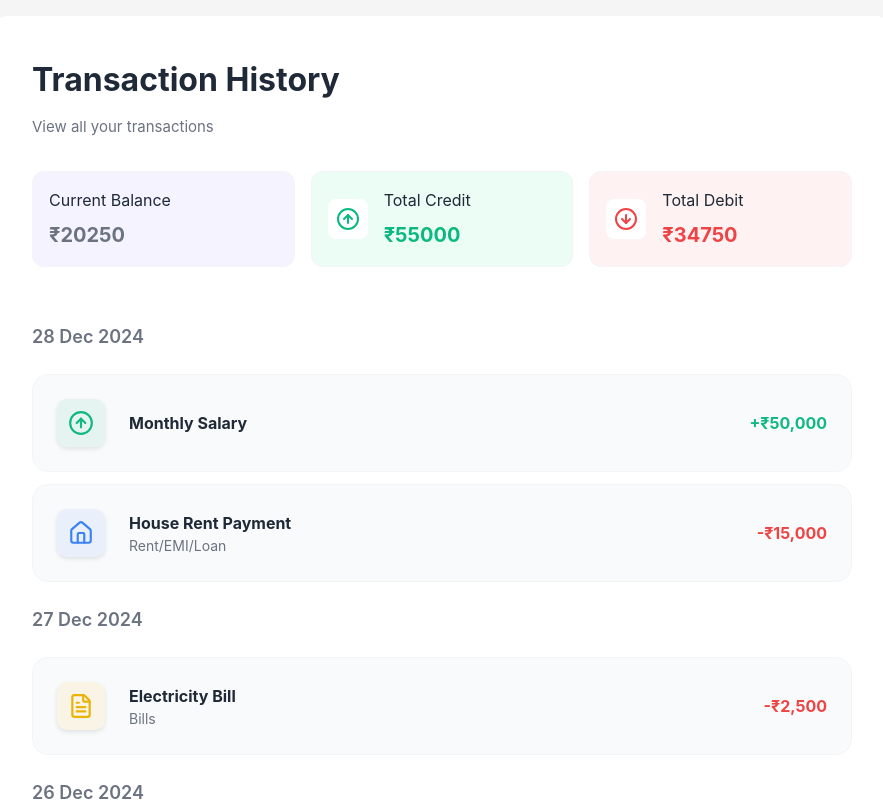
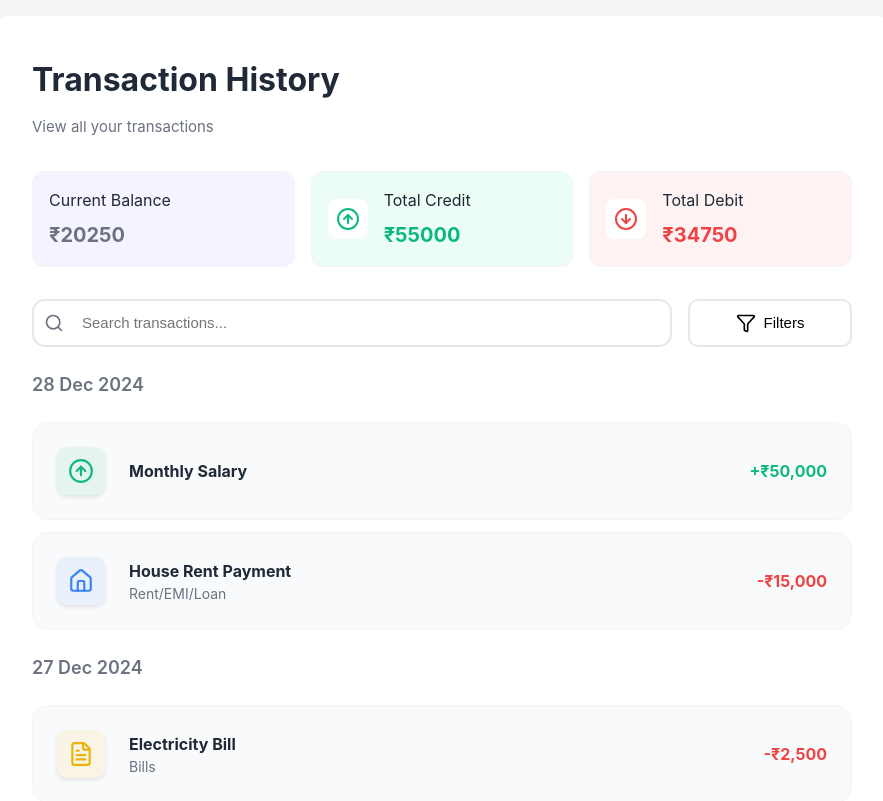
Before and after one commit to bishtneelam/Personal-Finance-Dashboard, a React (Vite) app: page / in a window 1280 px wide. Shown: the top 801 px of the page, without its empty margins (198-1081 px from the left). Built offline with nearby package versions, Linux system fonts and the light colour scheme.

Commit message:
Search & Filter UI Design

```diff
--- a/src/features/transactionHistory/TransactionHistory.jsx
+++ b/src/features/transactionHistory/TransactionHistory.jsx
@@ -5,6 +5,7 @@ import '../../index.css';
 import { DateHeader } from './ui/DateHeader';
 import { SummaryCard } from './ui/SummaryCard';
 import { TransactionCard } from './ui/TransactionCard';
+import { SearchFilter } from './ui/SearchFilter';
 export default function TransactionHistory() {
     const { groupedData} = useTransactionHistory();
     return(
@@ -16,6 +17,9 @@ export default function TransactionHistory() {
                 <div className={styles.sections}>
                     <SummaryCard summaryData={SUMMARYDATA} />
                 </div>
+
+                {/* Search & Filter */}
+                <SearchFilter />
 
                 <div className={`${styles.sections} ${styles.transactionHeight} scrollable`}>
                     {
--- /dev/null
+++ b/src/features/transactionHistory/hooks/useSearchFilter.ts
@@ -0,0 +1,20 @@
+import { useState } from "react";
+
+export function useSearchFilter() {
+    const [showFilters, setShowFilters] = useState(false);
+    const [type, setType] = useState("all");
+    const [category, setCategory] = useState("all");
+    const [searchQuery, setSearchQuery] = useState("");
+
+    const handleFilterClick = () => {
+        setShowFilters(prev => !prev)
+    }
+    return {
+        showFilters,
+        type,
+        category,
+        searchQuery,
+        setSearchQuery,
+        handleFilterClick
+    }
+}
--- a/src/features/transactionHistory/styles/TransactionHistory.module.css
+++ b/src/features/transactionHistory/styles/TransactionHistory.module.css
@@ -121,3 +121,49 @@
 .transactionHeight {
     max-height: 600px;
 }
+.searchInput {
+    width: 100%;
+    padding: 12px;
+    padding-left: 48px;
+    border: 2px solid #e5e7eb;
+    border-radius: .8rem;
+    outline: none;
+    font-size: 15px;
+    height: var(--control-height);
+}
+.searchWrapper {
+    position: relative;
+    cursor: pointer;
+    flex: .8;
+}
+.searchIcon {
+    position: absolute;
+    left: 12px;
+    top: 50%;
+    transform: translateY(-50%);
+    color: #6b7280;
+}
+.searchContainer {
+    display: flex;
+    justify-content: space-between;
+    gap: 1rem;
+}
+.filterButton {
+    flex: .2;
+    display: flex;
+    align-items: center;
+    justify-content: center;
+    gap: .5rem;
+    border: 2px solid #e5e7eb;
+    border-radius: 10px;
+    font-size: 15px;
+    font-weight: 500;
+    cursor: pointer;
+    transition: all 0.2s ease;
+    background-color: #fff;
+}
+ .filterButtonActive {
+    border-color: #667eea;
+    background-color: #f0f4ff;
+    color: #667eea
+  }
--- a/src/features/transactionHistory/ui/SearchFilter.jsx
+++ b/src/features/transactionHistory/ui/SearchFilter.jsx
@@ -0,0 +1,45 @@
+import { Filter, Search } from "lucide-react";
+import styles from "../styles/TransactionHistory.module.css";
+import { useSearchFilter } from "../hooks/useSearchFilter";
+export function SearchFilter() {
+  const { searchQuery, showFilters, setSearchQuery, handleFilterClick } =
+    useSearchFilter();
+  return (
+    <>
+      <div className={styles.searchContainer}>
+        <div className={styles.searchWrapper}>
+          <Search size={20} className={styles.searchIcon} />
+          <input
+            type="text"
+            placeholder="Search transactions..."
+            className={styles.searchInput}
+            value={searchQuery}
+            onChange={(e) => setSearchQuery(e.target.value)}
+          />
+        </div>
+        <button
+          className={`${styles.filterButton} ${
+            showFilters && styles.filterButtonActive
+          }`}
+          onClick={handleFilterClick}
+        >
+          <Filter size={20} className={styles.filterIcon} />
+          <span>Filters</span>
+        </button>
+      </div>
+
+      {/* Filter Panel */}
+      {
+        showFilters && (
+            <div classname={styles.filterPanel}>
+                <div className={styles.filterSection}>
+                    <div className={styles.filterSectionHeader}>
+
+                    </div>
+                </div>
+            </div>
+        )
+      }
+    </>
+  );
+}
--- a/src/index.css
+++ b/src/index.css
@@ -2,6 +2,9 @@
 *::before,
 *::after {
   box-sizing: border-box;
+}
+:root {
+  --control-height: 48px;
 }
 * {
   margin: 0;
```
